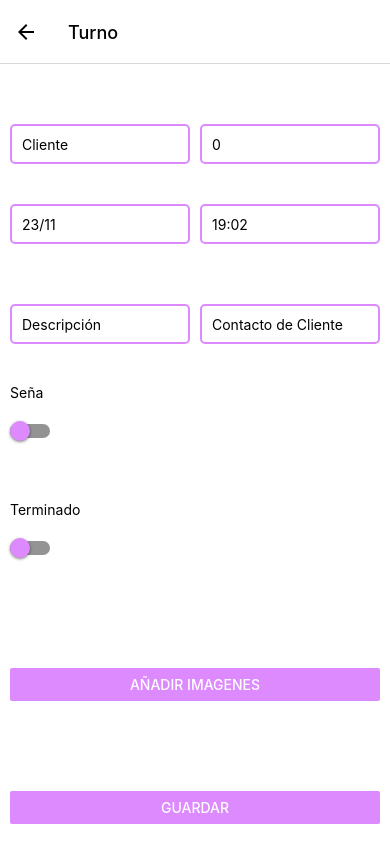
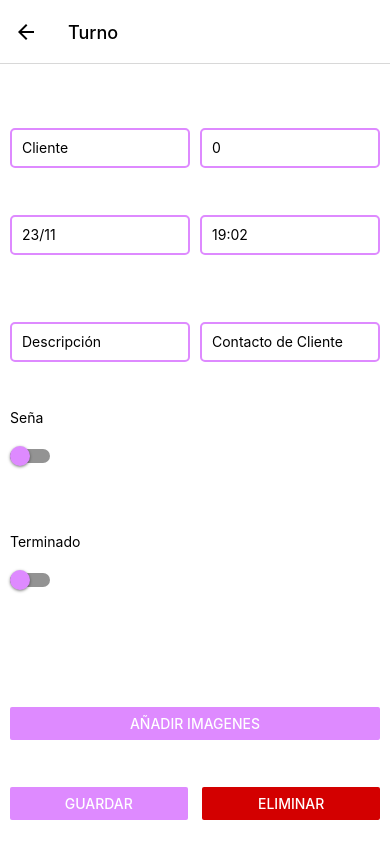
Before and after one commit to eacz/tatto-manager-mobile, a React Native app: screen /Loading in a window 390 px wide. Both pictures are taken after a click on the button "NUEVO TURNO". Built offline with nearby package versions, Linux system fonts and the light colour scheme; no server answers.

Commit message:
add functionality to delete appointments

```diff
--- a/src/components/UI/Button.tsx
+++ b/src/components/UI/Button.tsx
@@ -4,16 +4,18 @@ import { ThemeContext } from '../../context/themeContext/ThemeContext'
 
 interface Props {
   text: string
+  color?: string
   onPress?: () => void
 }
 
-export const Button = ({ text, onPress }: Props) => {
+export const Button = ({ text, onPress, color }: Props) => {
   const {
     theme: { colors },
   } = useContext(ThemeContext)
+
   return (
     <View>
-      <RNButton testID='UIButton' onPress={onPress} color={colors.primary} title={text} />
+      <RNButton testID='UIButton' onPress={onPress} color={color ? color : colors.primary} title={text} />
     </View>
   )
 }
--- a/src/screens/AppointmentScreen.tsx
+++ b/src/screens/AppointmentScreen.tsx
@@ -1,5 +1,5 @@
 import { useContext, useState } from 'react'
-import { StyleSheet, Switch, Text, TextInput, View } from 'react-native'
+import { Alert, StyleSheet, Switch, Text, TextInput, View } from 'react-native'
 import DateTimePicker from '@react-native-community/datetimepicker'
 import dayjs from 'dayjs'
 import { Asset, launchImageLibrary } from 'react-native-image-picker'
@@ -11,7 +11,7 @@ import { useNavigation, useRoute } from '@react-navigation/native'
 import { AppointmentScreenRouteProps } from '../navigators/Main'
 import { Button } from '../components/UI/Button'
 import { useAppDispatch } from '../hooks/redux'
-import { createTattoo, updateTattoo } from '../store/appointments/actions'
+import { createTattoo, deleteTattoo, updateTattoo } from '../store/appointments/actions'
 import { AppointmentImages } from '../components/appointment'
 
 export const AppointmentScreen = () => {
@@ -96,6 +96,24 @@ export const AppointmentScreen = () => {
         setImages(res.assets)
       }
     })
+  }
+
+  const deleteAppointment = () => {
+    if (appointment._id) {
+      const id = appointment._id
+      Alert.alert('Estas segura de eliminar este turno?', 'Esta acción no es reversible', [
+        { text: 'Cancelar', style: 'cancel' },
+        {
+          text: 'Confirmar',
+          onPress: () => {
+            dispatch(deleteTattoo(id))
+            if (navigation.canGoBack()) {
+              navigation.goBack()
+            }
+          },
+        },
+      ])
+    }
   }
 
   return (
@@ -206,8 +224,14 @@ export const AppointmentScreen = () => {
       <View style={styles.buttonContainer}>
         <Button text='Añadir imagenes' onPress={selectImages} />
       </View>
-      <View style={styles.buttonContainer}>
-        <Button text='Guardar' onPress={SaveAppointment} />
+
+      <View style={styles.groupButtons}>
+        <View style={styles.groupButton}>
+          <Button text='Guardar' onPress={SaveAppointment} />
+        </View>
+        <View style={styles.groupButton}>
+          <Button text='Eliminar' color='#d30000' onPress={deleteAppointment} />
+        </View>
       </View>
     </View>
   )
@@ -258,4 +282,14 @@ const styles = StyleSheet.create({
     width: '100%',
     marginTop: 50,
   },
+  groupButtons: {
+    display: 'flex',
+    flexDirection: 'row',
+    alignContent: 'center',
+    justifyContent: 'space-between',
+    width: '100%',
+  },
+  groupButton: {
+    width: '48%',
+  },
 })
--- a/src/store/appointments/actions.ts
+++ b/src/store/appointments/actions.ts
@@ -70,3 +70,13 @@ export const updateTattoo = createAsyncThunk('update-tattos', async (appointment
     throw error
   }
 })
+
+export const deleteTattoo = createAsyncThunk('delete-tattoo', async (appointmentId: string) => {
+  try {
+    await tattooApi.deleteTattoo(appointmentId)
+    return appointmentId
+  } catch (error) {
+    console.log(error)
+    throw error
+  }
+})
--- a/src/store/appointments/api.ts
+++ b/src/store/appointments/api.ts
@@ -60,6 +60,15 @@ const tattooApi = {
       throw error
     }
   },
+
+  async deleteTattoo(appointmentId: string) {
+    try {
+      await AxiosInstance.delete<void>(`/tattoo/${appointmentId}`)
+      return true
+    } catch (error) {
+      throw error
+    }
+  },
 }
 
 export default tattooApi
--- a/src/store/appointments/slice.ts
+++ b/src/store/appointments/slice.ts
@@ -2,7 +2,7 @@ import { createSlice, PayloadAction } from '@reduxjs/toolkit'
 import dayjs from 'dayjs'
 
 import { AppointmentsState, Appointment } from './types'
-import { getTattoos, createTattoo, updateTattoo } from './actions'
+import { getTattoos, createTattoo, updateTattoo, deleteTattoo } from './actions'
 import { parseAppointmentToAgenda } from '../../helpers'
 
 const initialState: AppointmentsState = {
@@ -93,6 +93,25 @@ export const appointmentSlice = createSlice({
     builder.addCase(updateTattoo.rejected, (state) => {
       state.loading = false
     })
+    builder.addCase(deleteTattoo.pending, (state) => {
+      state.loading = true
+    })
+    builder.addCase(deleteTattoo.fulfilled, (state, action: PayloadAction<string>) => {
+      const deletedAppointment = state.appointments.find((appointment) => appointment._id === action.payload)
+      state.appointments = state.appointments.filter((appointment) => appointment._id !== action.payload)
+      state.currentAppointments = state.currentAppointments.filter(
+        (appointment) => appointment._id !== action.payload
+      )
+
+      const { appointmentsForAgenda } = parseAppointmentToAgenda(state.appointments, state.selectedDay)
+      state.agenda = appointmentsForAgenda
+
+      state.loading = false
+    })
+    //TODO set error messages
+    builder.addCase(deleteTattoo.rejected, (state) => {
+      state.loading = false
+    })
   },
 })
 
```
